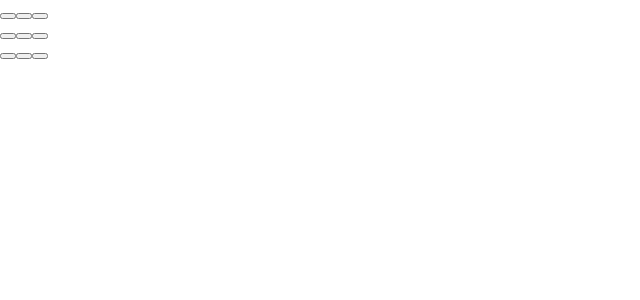
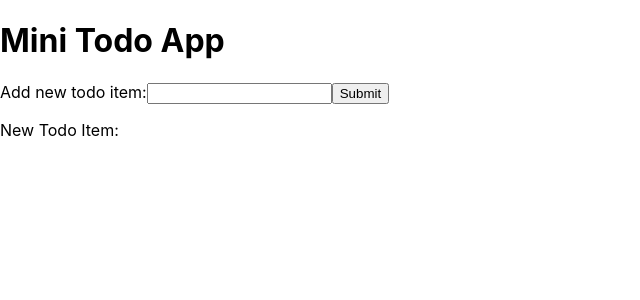
Before and after one commit to allenmac347/react-lab, a React (Create React App) app: page / in a window 1280 px wide. Shown: the top 300 px of the page, without its empty margins (0-640 px from the left). Built offline with nearby package versions, Linux system fonts and the light colour scheme.

Commit message:
simple todo app

```diff
--- a/src/index.js
+++ b/src/index.js
@@ -4,11 +4,12 @@ import './index.css';
 import App from './App';
 import TicTaceToeGame from './TicTacToe'
 import Game from './TTThooks'
+import TodoApp from './todo'
 import * as serviceWorker from './serviceWorker';
 
 ReactDOM.render(
   <React.StrictMode>
-    <Game />
+    <TodoApp />
   </React.StrictMode>,
   document.getElementById('root')
 );
--- /dev/null
+++ b/src/todo.js
@@ -0,0 +1,46 @@
+import React, {useState} from 'react';
+
+//Something to think about: when we add a new item to our array, does React re-render the entire array?
+//for performance, we don't want to re-render any items already there
+//does the React virtual DOM take care of this?
+
+
+//Take input from a form, stores current input in state variable
+//setState on our todoArray by appending new element if we click on a button
+//render strings in todoItems using map function
+
+
+function TodoApp(){
+    const [todoItems, changeTodo] = useState([]);
+    const [currInput, changeInput] = useState('');
+    function addTodoItem(event){
+        const newTodo = todoItems.slice();
+        newTodo.push(currInput);
+        changeTodo(newTodo);
+        changeInput('');
+        event.preventDefault();
+        return;
+    }
+
+    return(
+        <div>
+            <h1>Mini Todo App</h1>
+            <form>
+                <label>
+                    Add new todo item:
+                    <input type="text" value={currInput} onChange={(event) => {changeInput(event.target.value)}}/>
+                </label>
+                <input type="submit" value="Submit" onClick={(event) => addTodoItem(event)}/>
+            </form>
+            <p>New Todo Item: {currInput}</p>
+            {todoItems.map((todo) =>
+                {return([
+                    <p>{todo}</p>,
+                    <button>remove priority</button>
+                ])}
+            )}
+        </div>
+    );
+}
+
+export default TodoApp;
```
